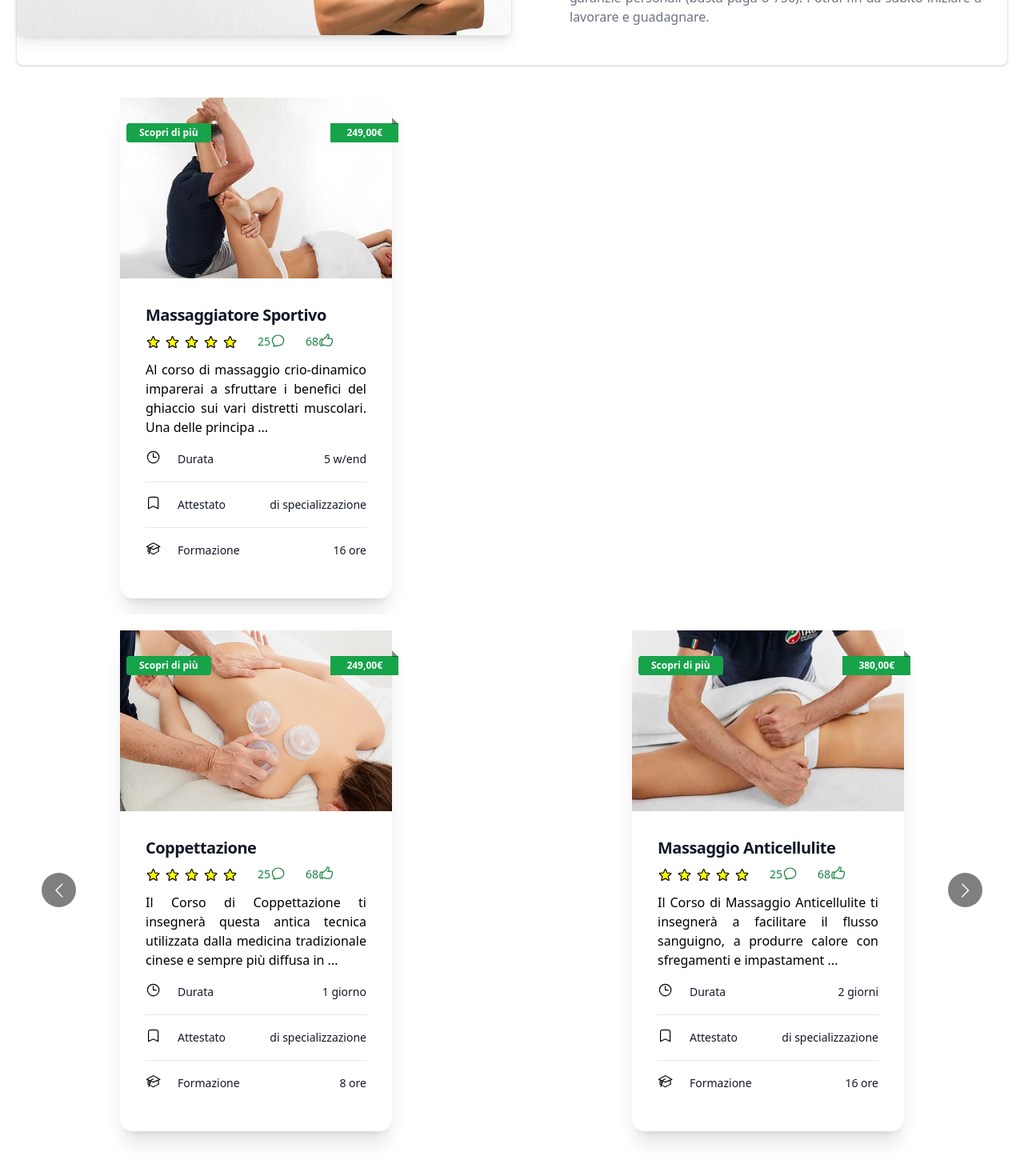
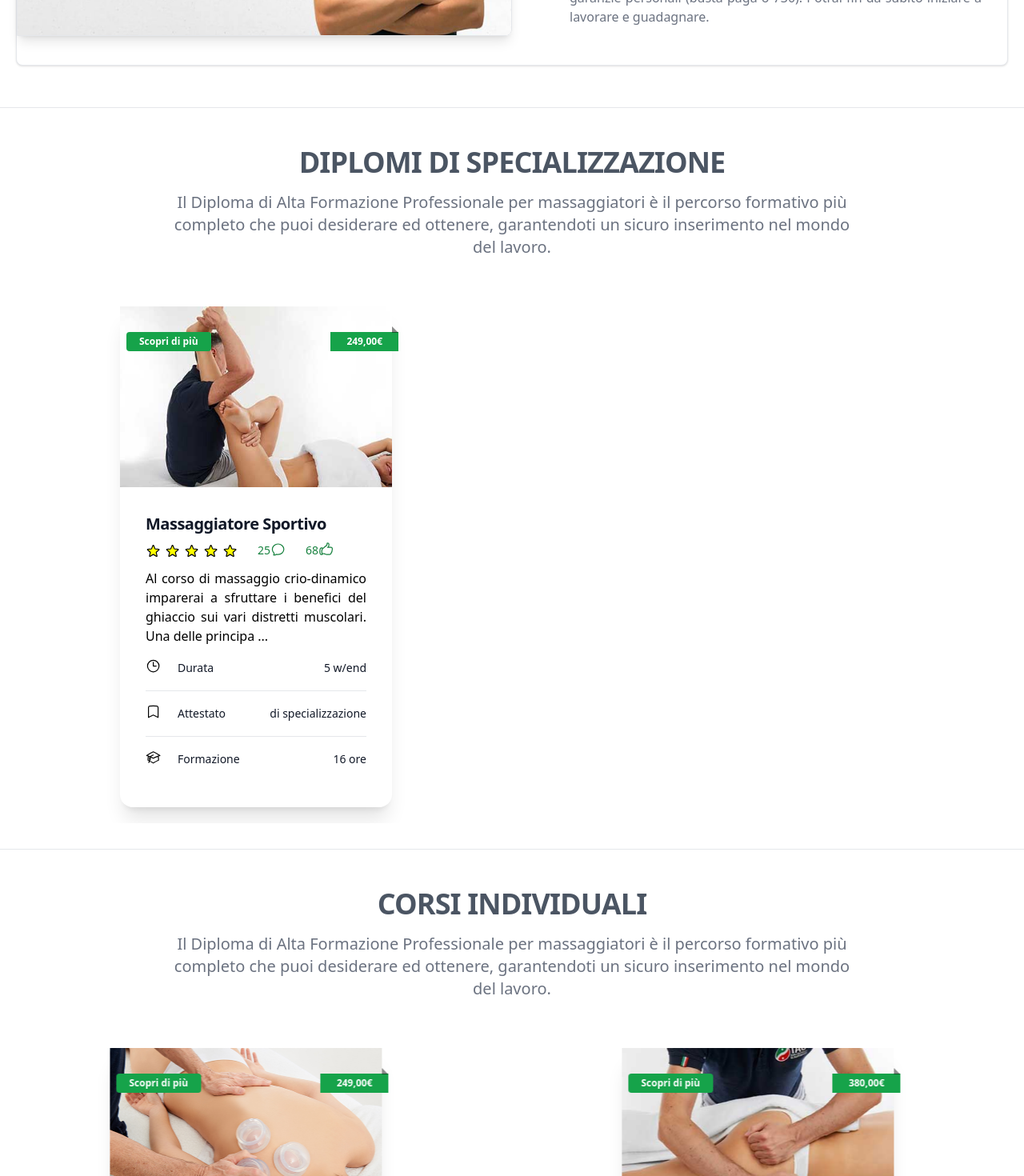
Before and after one commit to acidzx/offerta.scuoladimassaggiotao.it, a Next.js app in the folder landing/: page / in a window 1280 px wide. Shown: the part 1300-2770 px from the top of the page at 80% size. Built offline with nearby package versions, Linux system fonts and the light colour scheme.

Commit message:
Update index.js

```diff
--- a/landing/src/pages/index.js
+++ b/landing/src/pages/index.js
@@ -21,7 +21,29 @@ export default function Home(props) {
     <>
       <Header />
       <AltaFormazione />
+      <hr className="h-px my-8 bg-gray-200 border-0 dark:bg-gray-700" />
+      <div className="container mx-auto p-4 mt-6">
+        <h2 className="text-center mb-4 text-2xl font-extrabold leading-none tracking-tight text-gray-600 md:text-3xl lg:text-4xl dark:text-white">
+          DIPLOMI DI SPECIALIZZAZIONE
+        </h2>
+        <p className="text-center mb-6 text-lg font-normal text-gray-500 lg:text-xl sm:px-16 xl:px-48 dark:text-gray-400">
+          Il Diploma di Alta Formazione Professionale per massaggiatori è il
+          percorso formativo più completo che puoi desiderare ed ottenere,
+          garantendoti un sicuro inserimento nel mondo del lavoro.
+        </p>
+      </div>
       <MultiCarousel posts={props.diplomi} />
+      <hr className="h-px my-8 bg-gray-200 border-0 dark:bg-gray-700" />
+      <div className="container mx-auto p-4 mt-6">
+        <h2 className="text-center mb-4 text-2xl font-extrabold leading-none tracking-tight text-gray-600 md:text-3xl lg:text-4xl dark:text-white">
+          CORSI INDIVIDUALI
+        </h2>
+        <p className="text-center mb-6 text-lg font-normal text-gray-500 lg:text-xl sm:px-16 xl:px-48 dark:text-gray-400">
+          Il Diploma di Alta Formazione Professionale per massaggiatori è il
+          percorso formativo più completo che puoi desiderare ed ottenere,
+          garantendoti un sicuro inserimento nel mondo del lavoro.
+        </p>
+      </div>
       <MultiCarousel posts={props.corsi} />
     </>
   );
```
